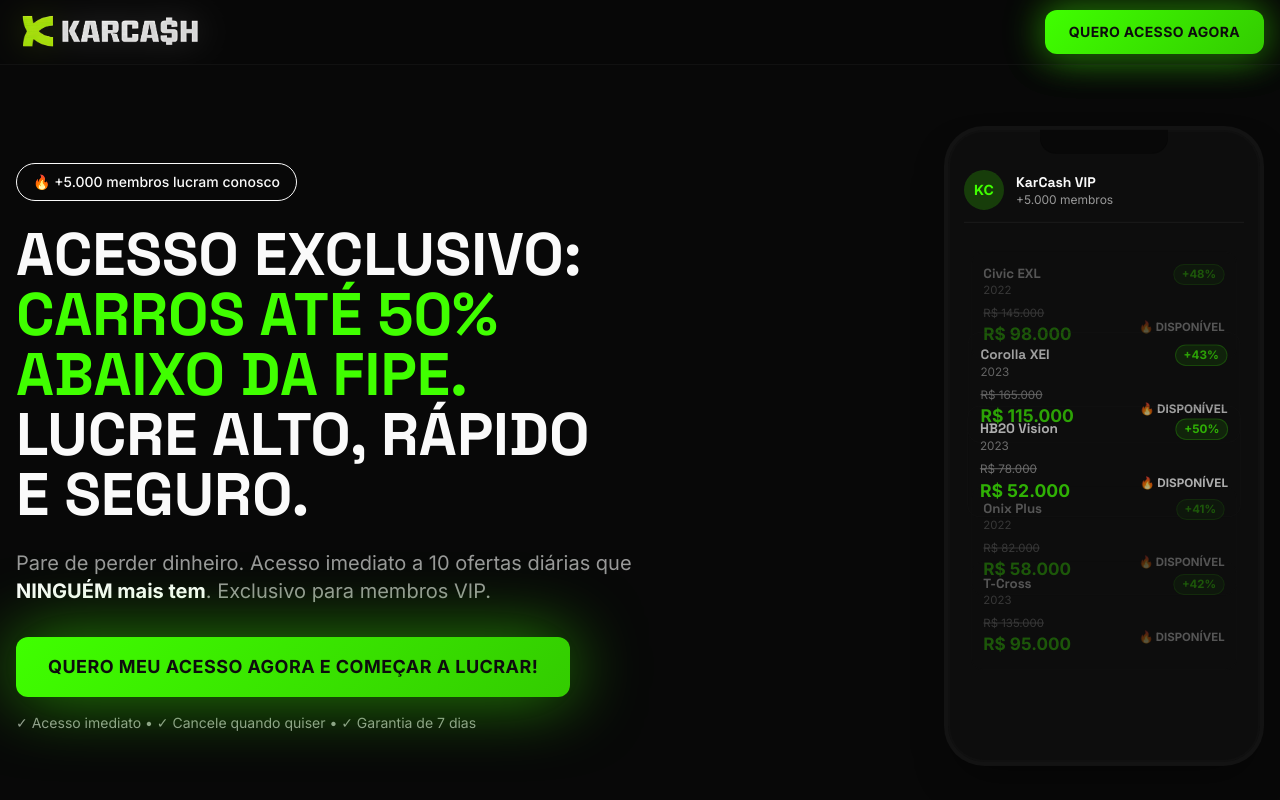
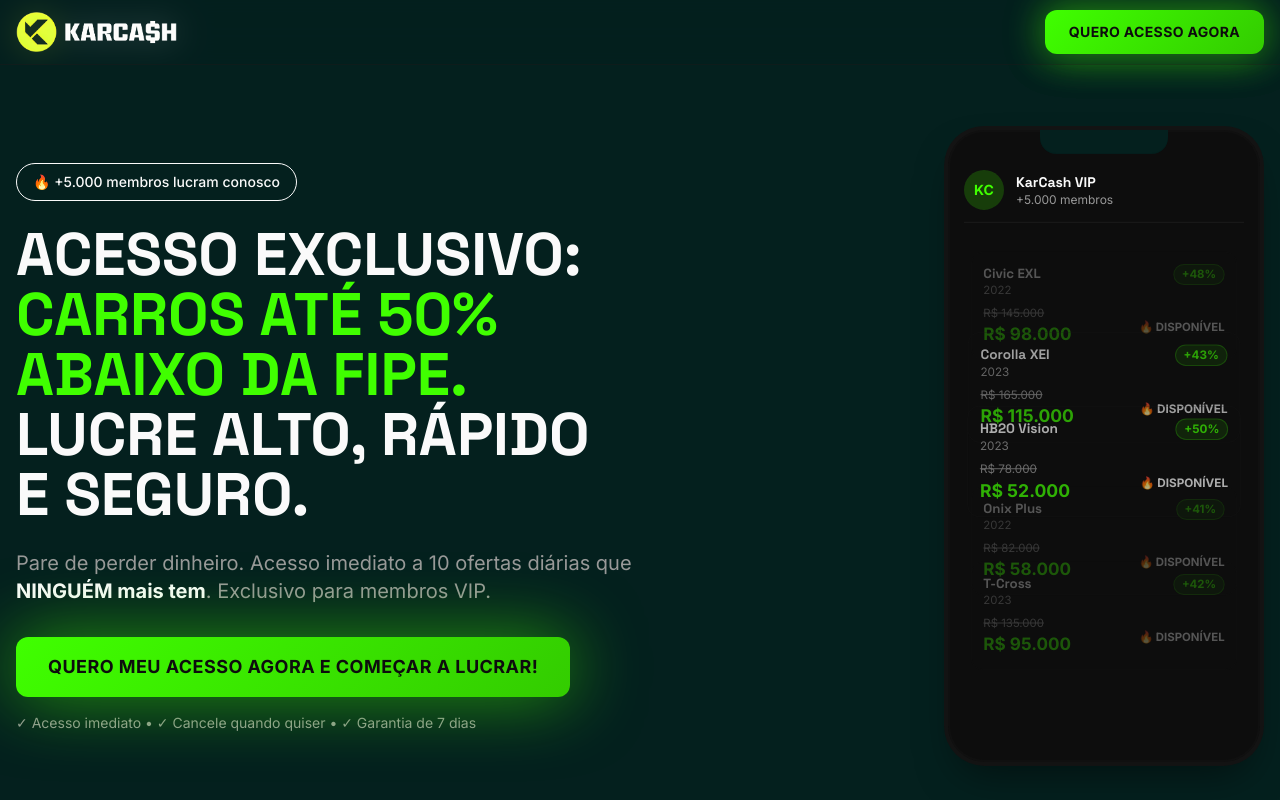
Before and after one commit to claudiojas/karcash-vip-community, a React (Vite) app: page / in a window 1280 px wide. Shown: the top 800 px of the page. Built offline with nearby package versions, Linux system fonts and the light colour scheme; the HTML template or start-up script is replaced by a standard one.

Commit message:
fix: fixing bg aplication

```diff
--- a/src/index.css
+++ b/src/index.css
@@ -9,7 +9,7 @@
 @layer base {
   :root {
     /* Core Brand Colors - KarCash Visual Identity */
-    --background: 0 0% 3%; /* Quase preto para o fundo */
+    --background: 176 80% 7%; /* Quase preto para o fundo */
     --foreground: 0 0% 98%; /* Branco para textos */
 
     --card: 0 0% 5%; /* Cinza escuro para cards */
```
Also changed, not shown: public/logo_sec-removebg.webp, src/assets/logo_karcash-removebg_1.webp.
